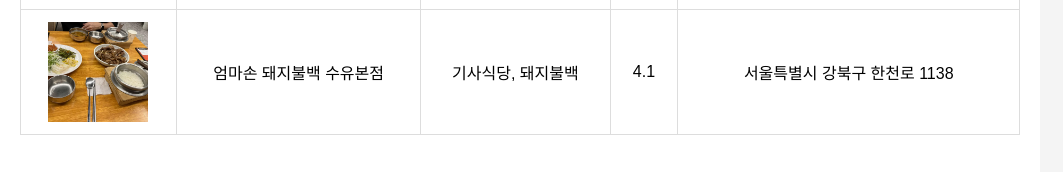
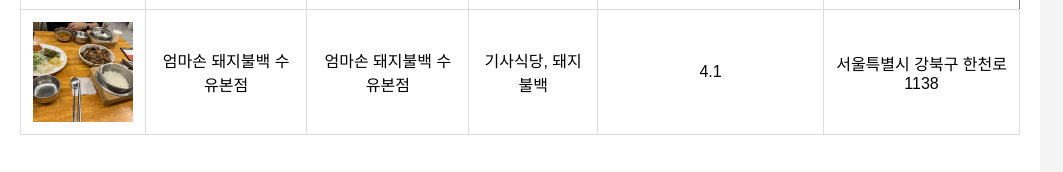
Before and after one commit to woo218/duksung_diner, a plain HTML site: page index.html in a window 1280 px wide. Shown: the part 1304-1476 px from the top of the page, without its empty margins (0-1063 px from the left). Drawn offline with Linux system fonts and the light colour scheme; files that its build step writes are made by us from their sources.

Commit message:
fix: form or table not showing properly

```diff
--- a/index.html
+++ b/index.html
@@ -165,7 +165,8 @@
             <!-- 맛집 10 -->
             <tr>
               <td><a href="pages/place10.html"><img src="./media/place10.jpg" alt="엄마손 돼지불백" width="100" height="100"></a></td>
-               <td>엄마손 돼지불백 수유본점</td>
+              <td>엄마손 돼지불백 수유본점</td>
+              <td>엄마손 돼지불백 수유본점</td>
               <td>기사식당, 돼지불백</td>
               <td>4.1</td>
               <td>서울특별시 강북구 한천로 1138</td>
```
Also changed, not shown: 1 other file.
